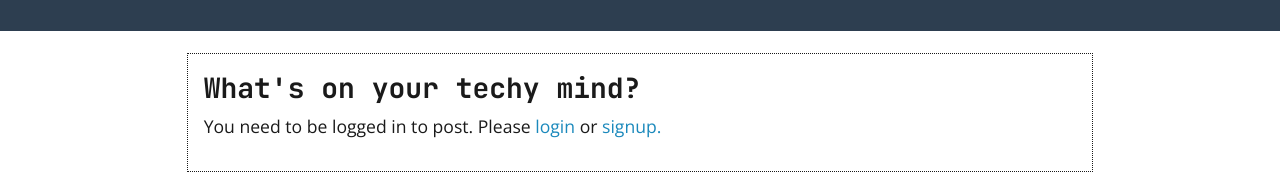
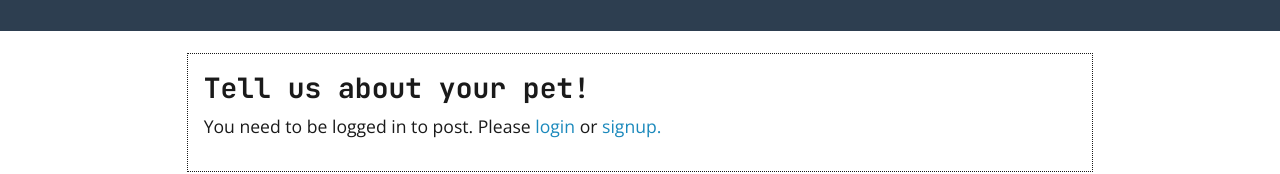
Before and after one commit to cspitt99/project-3, a React (Create React App) app in the folder client/: page / in a window 1280 px wide. Shown: the part 143-317 px from the top of the page. Built offline with nearby package versions, Linux system fonts and the light colour scheme; no server answers.

Commit message:
cleaned up repo

```diff
--- a/client/src/components/PostForm/index.js
+++ b/client/src/components/PostForm/index.js
@@ -62,7 +62,7 @@ const PostForm = () => {
 
   return (
     <div>
-      <h3>What's on your techy mind?</h3>
+      <h3>Tell us about your pet!</h3>
 
       {Auth.loggedIn() ? (
         <>
```
Also changed, not shown: client/public/logo192.png (deleted).
